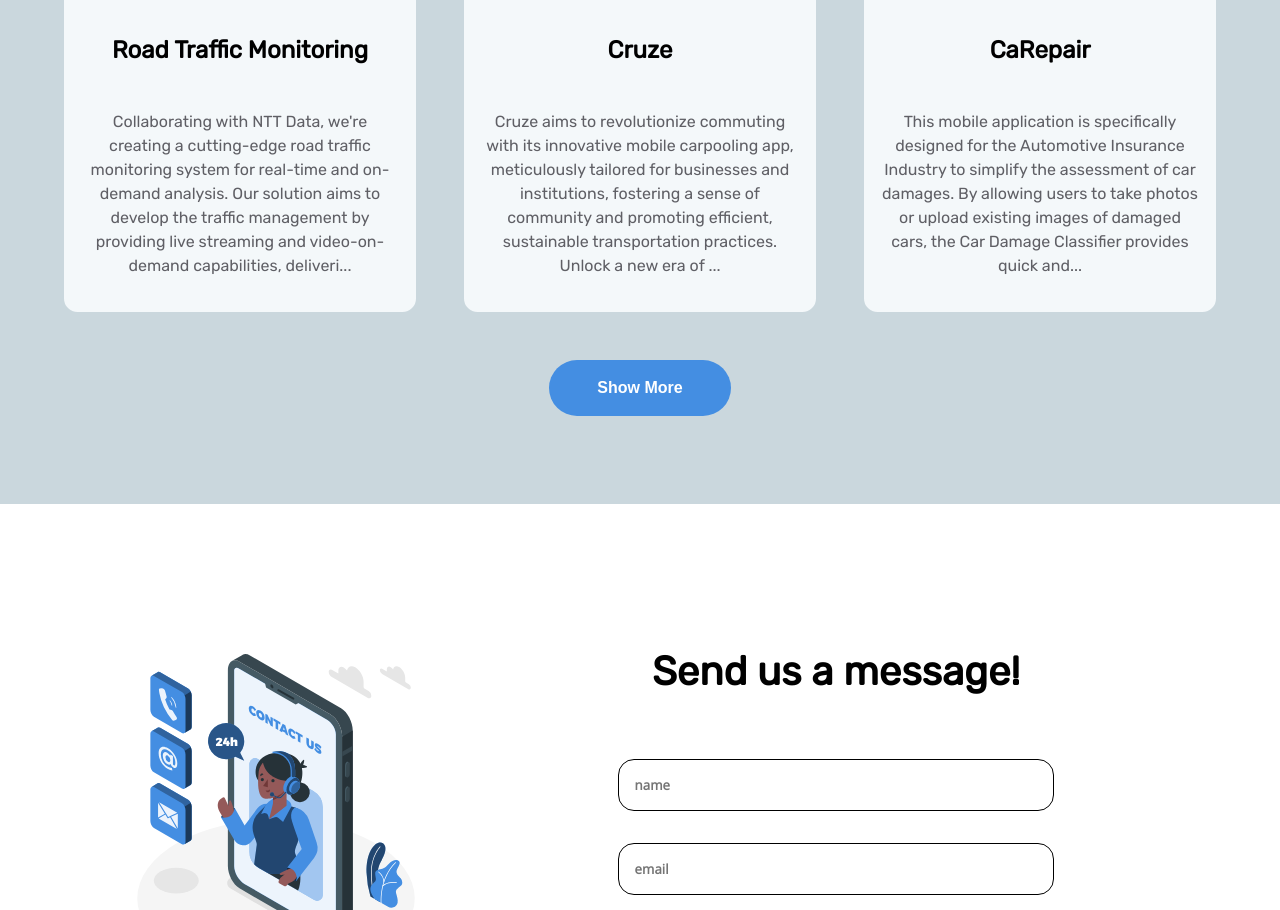
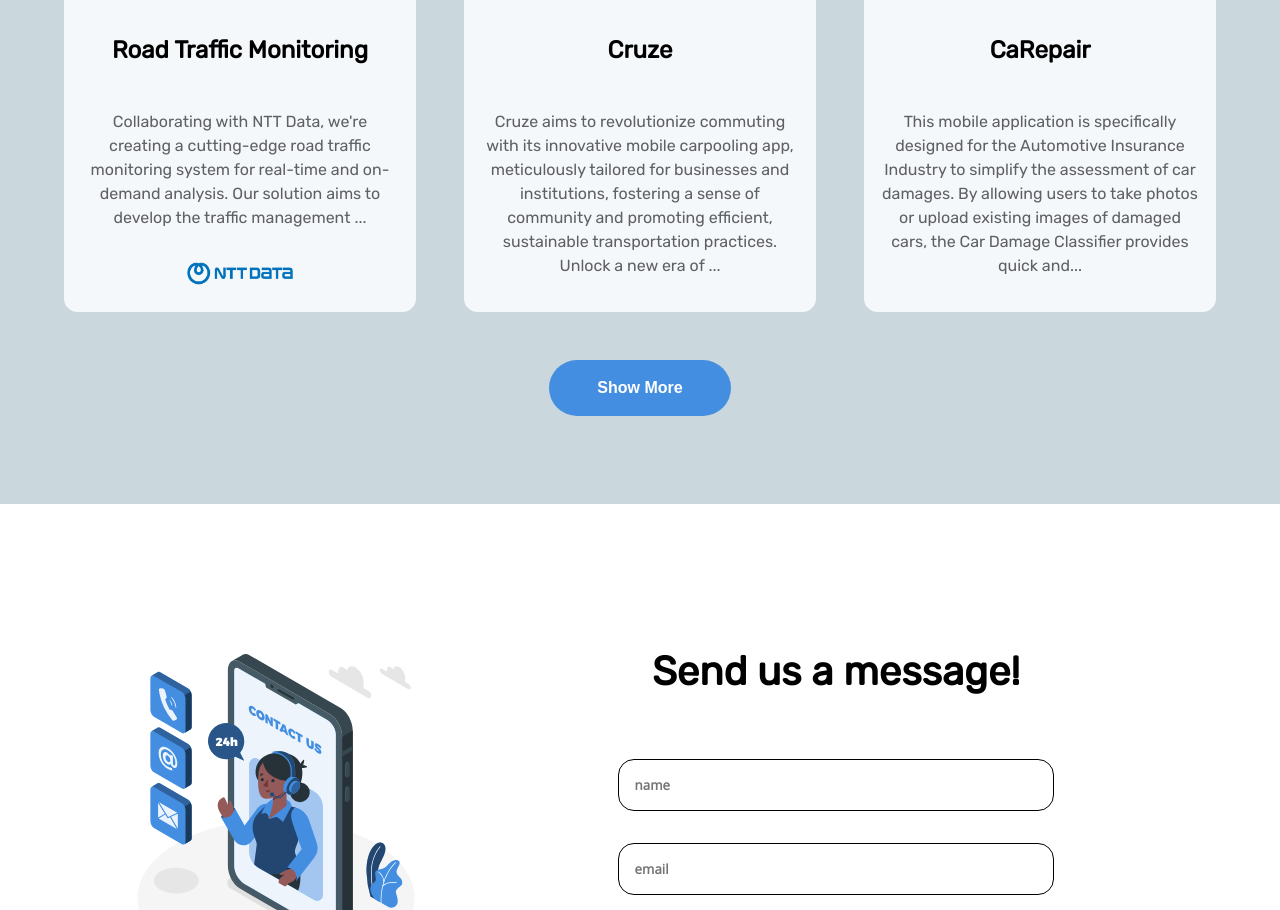
Before and after one commit to Skyeex-org/Skyeex-org.github.io, a Next.js app: page / in a window 1280 px wide. Shown: the part 2781-3691 px from the top of the page. Built offline with nearby package versions, Linux system fonts and the light colour scheme.

Commit message:
SKW-44 | Card Updates

```diff
--- a/src/components/ProjectCard/ProjectCard.css.tsx
+++ b/src/components/ProjectCard/ProjectCard.css.tsx
@@ -71,3 +71,7 @@ export const ProjectCardDescription = styled.p`
         font-size: 1rem;
     }
 `;
+
+export const ProjectPartner = styled.img`
+    width: 40%;
+`;
--- a/src/components/ProjectCard/ProjectCard.tsx
+++ b/src/components/ProjectCard/ProjectCard.tsx
@@ -1,7 +1,7 @@
 import React, { FC } from "react";
 import {
     ProjectCardImage, ProjectCardTitle, ProjectCardWrapper,
-    ProjectCardWrapperContainer, ProjectCardDescription,
+    ProjectCardWrapperContainer, ProjectCardDescription, ProjectPartner,
 } from "@components/components/ProjectCard/ProjectCard.css";
 import { SeparatorSpace, SeparatorMargin } from "@components/components/GeneralStyleSheet/GeneralStyleSheet";
 import { useGetScreenSize } from "@components/utils/useGetScreenSize";
@@ -23,6 +23,8 @@ export const ProjectCard: FC<ProjectCardType> = ({ project }) => {
         return isBigScreen() ? text.slice(0, 300) : text.slice(0, 250);
     };
 
+    const projectDescription = project.partner ? project.previewDescription.slice(0, 180) : getTextSizeBasedOnBigBreakpoint(project.previewDescription);
+
     return (
         <ProjectCardWrapper onClick={project.isDetailPageEnabled ? handleProjectCardClick : () => null}>
             <ProjectCardImage imageSource={project.icon} />
@@ -30,8 +32,9 @@ export const ProjectCard: FC<ProjectCardType> = ({ project }) => {
             <ProjectCardWrapperContainer>
                 <ProjectCardTitle>{project.title}</ProjectCardTitle>
                 <SeparatorSpace paddingValue={isMobile() ? 0.15 : 1} />
-                <ProjectCardDescription>{getTextSizeBasedOnBigBreakpoint(project.previewDescription)}...</ProjectCardDescription>
+                <ProjectCardDescription>{projectDescription}...</ProjectCardDescription>
                 <SeparatorSpace paddingValue={isMobile() ? 0.15 : 0.8} />
+                { project.partner && <ProjectPartner src={project.partner} /> }
             </ProjectCardWrapperContainer>
         </ProjectCardWrapper>
     );
--- a/src/configs/projectsConfig.ts
+++ b/src/configs/projectsConfig.ts
@@ -4,6 +4,7 @@ import CaRepair from "@components/assets/projects/caRepair.jpeg";
 import Adda from "@components/assets/projects/adda.jpg";
 import MedCity from "@components/assets/projects/medCity.jpg";
 import RoadTrafficMonitoring from "@components/assets/projects/roadTrafficMonitoring.jpg";
+import NttData from "@components/assets/projects/nttData.png";
 
 export const ProjectsConfig: ProjectsConfigType[] = [
     {
@@ -20,6 +21,7 @@ export const ProjectsConfig: ProjectsConfigType[] = [
         },
         isDetailPageEnabled: false,
         isImageReferenceOnly: true,
+        partner: NttData.src
     },
     {
         id: 'cruze',
@@ -58,6 +60,7 @@ export const ProjectsConfig: ProjectsConfigType[] = [
         },
         isDetailPageEnabled: true,
         isImageReferenceOnly: true,
+        partner: ''
     },
     {
         id: 'car-damage-detector',
@@ -94,6 +97,7 @@ export const ProjectsConfig: ProjectsConfigType[] = [
         },
         isDetailPageEnabled: true,
         isImageReferenceOnly: true,
+        partner: ''
     },
     {
         id: 'brain-tumor-detector',
@@ -130,6 +134,7 @@ export const ProjectsConfig: ProjectsConfigType[] = [
         },
         isDetailPageEnabled: true,
         isImageReferenceOnly: true,
+        partner: ''
     },
     {
         id: 'streamsnap',
@@ -165,6 +170,7 @@ export const ProjectsConfig: ProjectsConfigType[] = [
         },
         isDetailPageEnabled: true,
         isImageReferenceOnly: true,
+        partner: ''
     },
     {
         id: 'adda',
@@ -204,6 +210,7 @@ export const ProjectsConfig: ProjectsConfigType[] = [
         },
         isDetailPageEnabled: true,
         isImageReferenceOnly: true,
+        partner: ''
     },
 ];
 
--- a/src/utils/types.ts
+++ b/src/utils/types.ts
@@ -29,6 +29,7 @@ type ProjectsConfigType = {
     htmlField: innerHtmlType;
     isDetailPageEnabled: boolean;
     isImageReferenceOnly: boolean;
+    partner: string;
 };
 
 type SocialMediaConfigType = {
```
Also changed, not shown: src/assets/projects/nttData.png (added).
